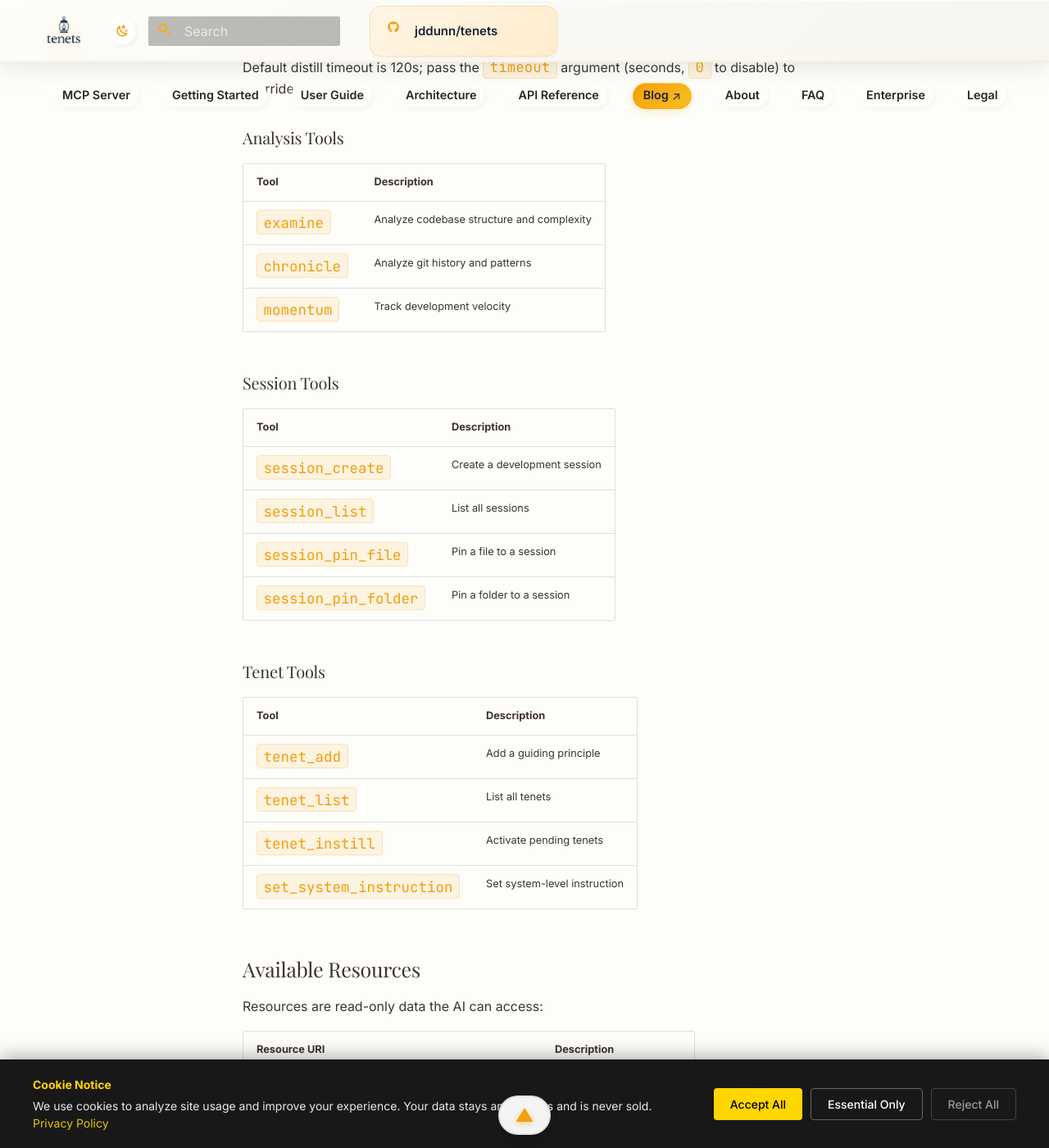
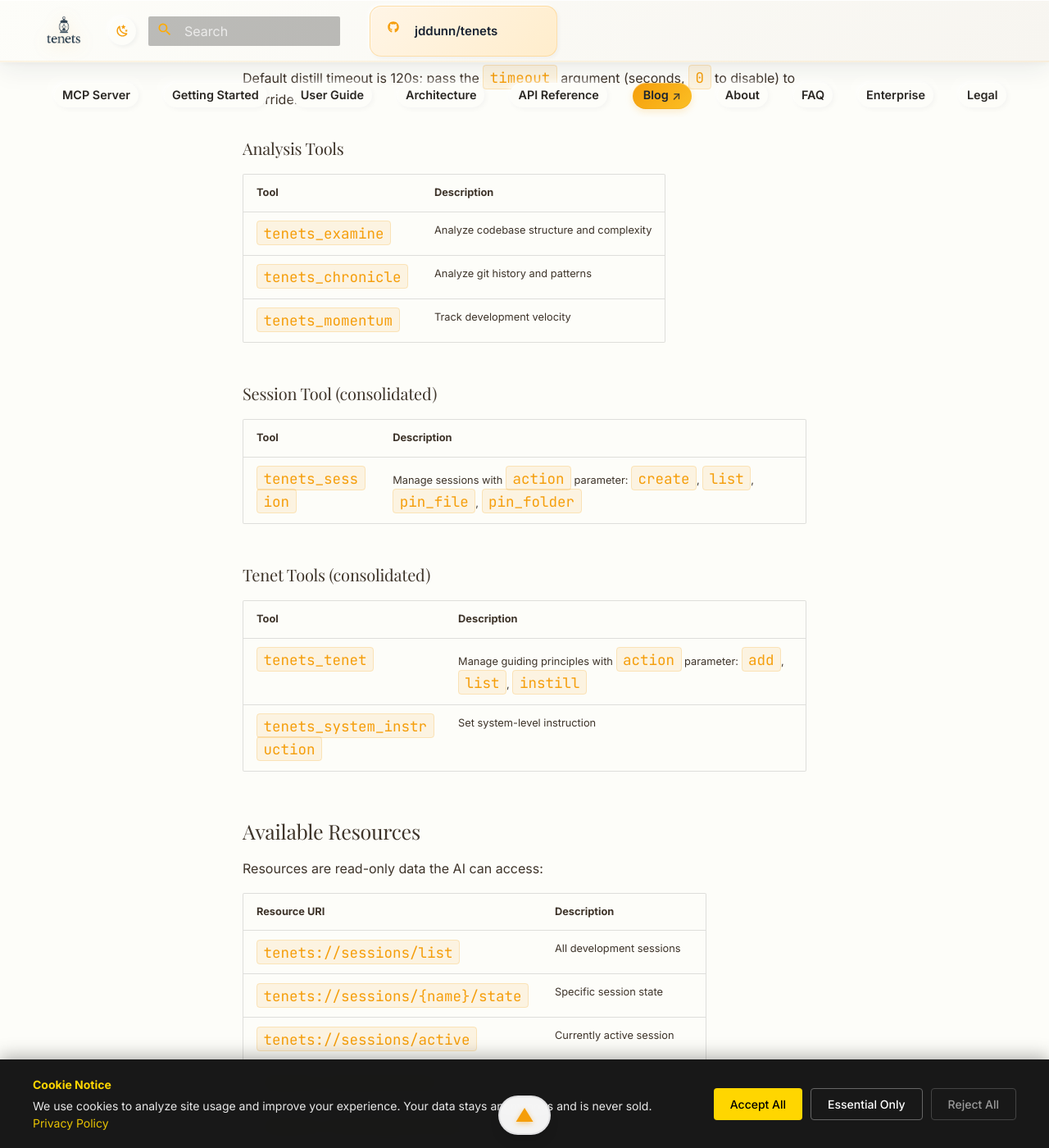
Before and after one commit to jddunn/tenets, an MkDocs documentation site: the page built from docs/MCP.md, in a window 1280 px wide and 1400 px high, scrolled down 5588 px. Shown: the whole window at 82% size. Built offline with MkDocs 1.6.1 and Material for MkDocs 9.7.7, drawn with Linux system fonts in a browser that asks for light colours; comment, search, counter and statistics services are not loaded; some of the changed text lies outside the part shown.

Commit message:
docs: update MCP documentation for consolidated tools
- Update tool names to use tenets_ prefix (tenets_distill, etc.)
- Update session tools docs (4 tools → 1 tenets_session with action param)
- Update tenet tools docs (3 tools → 1 tenets_tenet with action param)
- Add new resources: ranking/factors, sessions/active, analysis/hotspots, analysis/summary
- Add new prompts: refactoring_guide, bug_investigation, code_review, onboarding
- Update tool count from 13 to 8
- Update example responses to show new format

🤖 Generated with [Claude Code](https://claude.com/claude-code)

Co-Authored-By: Claude Opus 4.5 <noreply@anthropic.com>

````diff
--- a/docs/MCP.md
+++ b/docs/MCP.md
@@ -182,14 +182,14 @@ If using an MCP extension for VS Code:
 
 ## Available Tools
 
-The MCP server exposes these tools to AI assistants:
+The MCP server exposes 8 tools to AI assistants (consolidated from 13 in v0.8.0):
 
 ### Context Tools
 
 | Tool | Description |
 |------|-------------|
-| `distill` | Build ranked, token-optimized context from codebase (markdown/xml/json/html) |
-| `rank_files` | Rank files by relevance without full content (supports include/exclude patterns, test filters) |
+| `tenets_distill` | Build ranked, token-optimized context from codebase (markdown/xml/json/html) |
+| `tenets_rank_files` | Rank files by relevance without full content (supports include/exclude patterns, test filters) |
 
 Default distill timeout is 120s; pass the `timeout` argument (seconds, `0` to disable) to override.
 
@@ -197,27 +197,22 @@ Default distill timeout is 120s; pass the `timeout` argument (seconds, `0` to di
 
 | Tool | Description |
 |------|-------------|
-| `examine` | Analyze codebase structure and complexity |
-| `chronicle` | Analyze git history and patterns |
-| `momentum` | Track development velocity |
+| `tenets_examine` | Analyze codebase structure and complexity |
+| `tenets_chronicle` | Analyze git history and patterns |
+| `tenets_momentum` | Track development velocity |
 
-### Session Tools
+### Session Tool (consolidated)
 
 | Tool | Description |
 |------|-------------|
-| `session_create` | Create a development session |
-| `session_list` | List all sessions |
-| `session_pin_file` | Pin a file to a session |
-| `session_pin_folder` | Pin a folder to a session |
+| `tenets_session` | Manage sessions with `action` parameter: `create`, `list`, `pin_file`, `pin_folder` |
 
-### Tenet Tools
+### Tenet Tools (consolidated)
 
 | Tool | Description |
 |------|-------------|
-| `tenet_add` | Add a guiding principle |
-| `tenet_list` | List all tenets |
-| `tenet_instill` | Activate pending tenets |
-| `set_system_instruction` | Set system-level instruction |
+| `tenets_tenet` | Manage guiding principles with `action` parameter: `add`, `list`, `instill` |
+| `tenets_system_instruction` | Set system-level instruction |
 
 ## Available Resources
 
@@ -227,8 +222,12 @@ Resources are read-only data the AI can access:
 |--------------|-------------|
 | `tenets://sessions/list` | All development sessions |
 | `tenets://sessions/{name}/state` | Specific session state |
+| `tenets://sessions/active` | Currently active session |
 | `tenets://tenets/list` | All guiding principles |
 | `tenets://config/current` | Current configuration |
+| `tenets://ranking/factors` | Ranking factor explanations |
+| `tenets://analysis/hotspots` | Complexity hotspots |
+| `tenets://analysis/summary` | Codebase summary |
 
 ## Available Prompts
 
@@ -246,14 +248,14 @@ Common development tasks and which tools to use:
 
 | Task | Tool(s) | Example Prompt |
 |------|---------|----------------|
-| Find relevant code | `distill` | "Find code related to payment processing" |
-| Quick file scan | `rank_files` | "Which files are most relevant to auth?" |
-| Code review | `distill` + `chronicle` | "Review recent changes to the API" |
-| Onboarding | `examine` + `distill` | "Help me understand this codebase" |
-| Feature planning | `distill` + `session_create` | "I'm building a new feature for X" |
-| Refactoring | `distill` + `rank_files` | "Find all usages of deprecated function" |
-| Bug investigation | `chronicle` + `distill` | "Find changes that could cause issue X" |
-| Track velocity | `momentum` | "Show development activity this week" |
+| Find relevant code | `tenets_distill` | "Find code related to payment processing" |
+| Quick file scan | `tenets_rank_files` | "Which files are most relevant to auth?" |
+| Code review | `tenets_distill` + `tenets_chronicle` | "Review recent changes to the API" |
+| Onboarding | `tenets_examine` + `tenets_distill` | "Help me understand this codebase" |
+| Feature planning | `tenets_distill` + `tenets_session(action='create')` | "I'm building a new feature for X" |
+| Refactoring | `tenets_distill` + `tenets_rank_files` | "Find all usages of deprecated function" |
+| Bug investigation | `tenets_chronicle` + `tenets_distill` | "Find changes that could cause issue X" |
+| Track velocity | `tenets_momentum` | "Show development activity this week" |
 
 ## Example Usage
 
@@ -261,19 +263,19 @@ Once configured, ask your AI assistant:
 
 > "Use tenets to find relevant files for implementing user authentication"
 
-The AI will call the `distill` tool and return ranked, optimized context.
+The AI will call the `tenets_distill` tool and return ranked, optimized context.
 
 > "Create a session called 'auth-feature' and pin the auth folder"
 
-The AI will use `session_create` and `session_pin_folder`.
+The AI will use `tenets_session` with `action='create'` then `action='pin_folder'`.
 
 > "Add a tenet: Always validate user input before processing"
 
-The AI will use `tenet_add` to create a guiding principle.
+The AI will use `tenets_tenet` with `action='add'` to create a guiding principle.
 
 ## Tool Responses (Examples)
 
-### distill
+### tenets_distill
 ```json
 {
   "context": "# File: src/auth.py\n...",
@@ -284,24 +286,36 @@ The AI will use `tenet_add` to create a guiding principle.
 }
 ```
 
-### rank_files
+### tenets_rank_files
 ```json
 {
   "files": [
-    {"path": "src/auth.py", "score": 0.85},
-    {"path": "src/user.py", "score": 0.72}
+    {"path": "src/auth.py", "score": 0.85, "factors": {"keyword_match": 0.9, "bm25_score": 0.8}},
+    {"path": "src/user.py", "score": 0.72, "factors": {"keyword_match": 0.7, "path_relevance": 0.75}}
   ],
   "total_scanned": 150,
   "mode": "balanced"
 }
 ```
 
-### session_create
+### tenets_session (action='create')
 ```json
 {
+  "action": "create",
   "id": "sess_abc123",
   "name": "auth-feature",
   "created_at": "2025-12-04T10:00:00"
+}
+```
+
+### tenets_tenet (action='add')
+```json
+{
+  "action": "add",
+  "id": "tenet_xyz789",
+  "content": "Always validate user input",
+  "priority": "high",
+  "category": "security"
 }
 ```
 
````
Also changed, not shown: other parts of docs/MCP.md (+4 -1 lines), docs/index.md (+21 -21 lines).
